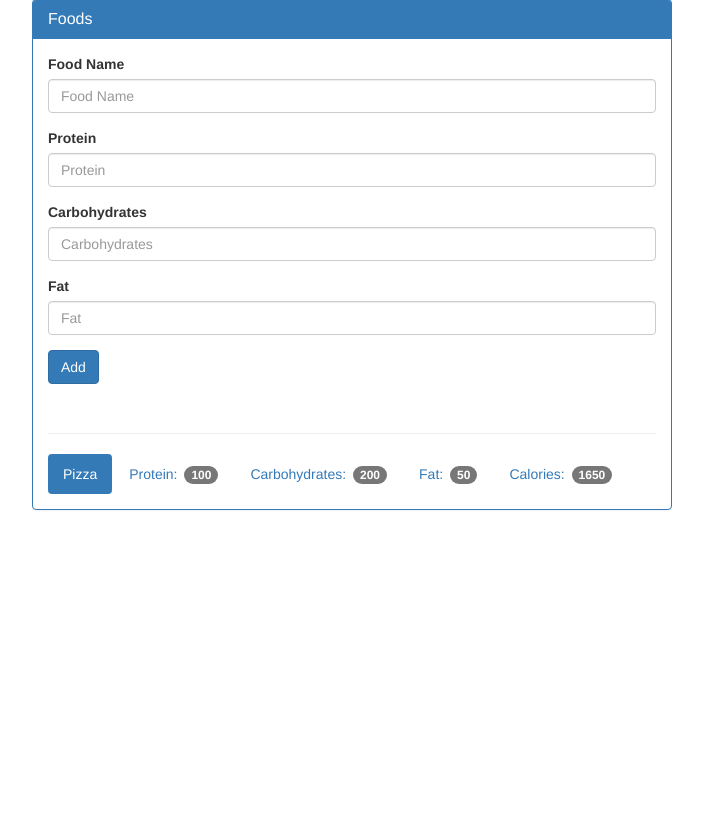
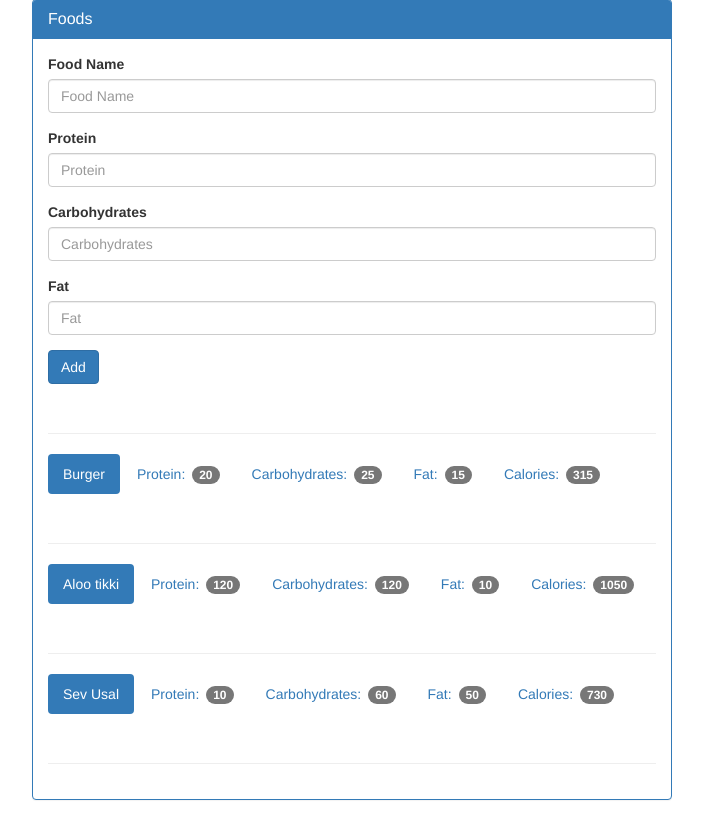
Before and after one commit to Satyadev-Patel/Food-Tracker-App, a Flask app: page /add_food in a window 1280 px wide. Shown: the part 71-891 px from the top of the page, without its empty margins (288-991 px from the left). Before the commit the page ends 581 px from the top, so only its background shows below. Run offline with Flask 2, Linux system fonts and the light colour scheme; data comes from the database, SQL or seed files in the repository; some libraries are stand-ins or nearby versions.

Commit message:
food page updated

```diff
--- a/app.py
+++ b/app.py
@@ -1,6 +1,22 @@
-from flask import Flask, render_template
+from flask import Flask, render_template, g, request
+import sqlite3
 
 app = Flask(__name__)
+
+def connect_db():
+    sql = sqlite3.connect('food_data.db')
+    sql.row_factory = sqlite3.Row
+    return sql
+
+def get_db():
+    if not hasattr(g,'sqlite3'):
+        g.sqlite_db = connect_db()
+    return g.sqlite_db
+
+@app.teardown_appcontext
+def close_db(error):
+    if hasattr(g,'sqlite_db'):
+        g.sqlite_db.close()
 
 @app.route('/')
 def index():
@@ -10,9 +26,24 @@ def index():
 def view():
     return render_template('day.html')
 
-@app.route('/add_food')
+@app.route('/add_food',methods = ['GET','POST'])
 def add_food():
-    return render_template('add_food.html')
+
+    db = get_db()
+
+    if request.method == 'POST':
+        food = request.form['food-name']
+        protein = int(request.form['protein'])
+        carb = int(request.form['carbohydrates'])
+        fat = int(request.form['fat'])
+        calories = protein*4 + carb*4 + fat*9
+
+        db.execute('insert into food (name,protein,carbohydrates,fat,calories) values (?,?,?,?,?)',[food,protein,carb,fat,calories])
+        db.commit()
+
+    cur = db.execute('select name,protein,carbohydrates,fat,calories from food')
+    results = cur.fetchall()
+    return render_template('add_food.html', results = results)
 
 if __name__ == '__main__':
     app.run(debug = True)
--- a/data.sql
+++ b/data.sql
@@ -6,7 +6,7 @@ create table date(
 create table food(
     id integer primary key autoincrement,
     name text not null,
-    protien integer not null,
+    protein integer not null,
     carbohydrates integer not null,
     fat integer not null,
     calories integer not null
--- a/templates/add_food.html
+++ b/templates/add_food.html
@@ -43,35 +43,37 @@
 
             <div class="panel-body">
 
-              <form method="POST" action="/">
+              <form method="POST" action="{{url_for('add_food')}}">
                 <div class="form-group">
                   <label for="food-name">Food Name</label>
-                  <input type="text" class="form-control" id="food-name" placeholder="Food Name">
+                  <input type="text" class="form-control" id="food-name" name = "food-name" placeholder="Food Name">
                 </div>
                 <div class="form-group">
                   <label for="protein">Protein</label>
-                  <input type="number" class="form-control" id="protein" placeholder="Protein">
+                  <input type="number" class="form-control" id="protein" name = "protein" placeholder="Protein">
                 </div>
                 <div class="form-group">
                   <label for="carbohydrates">Carbohydrates</label>
-                  <input type="number" class="form-control" id="carbohydrates" placeholder="Carbohydrates">
+                  <input type="number" class="form-control" id="carbohydrates" name = "carbohydrates" placeholder="Carbohydrates">
                 </div>
                 <div class="form-group">
                   <label for="fat">Fat</label>
-                  <input type="number" class="form-control" id="fat" placeholder="Fat">
+                  <input type="number" class="form-control" id="fat" name = "fat" placeholder="Fat">
                 </div>
                 <button type="submit" class="btn btn-primary">Add</button>
               </form>
 
               <div class="page-header"></div>
-
+              {% for i in results %}
               <ul class="nav nav-pills" role="tablist">
-                <li class="active"><a>Pizza</a></li>
-                <li><a>Protein: <span class="badge">100</span></a></li>
-                <li><a>Carbohydrates: <span class="badge">200</span></a></li>
-                <li><a>Fat: <span class="badge">50</span></a></li>
-                <li><a>Calories: <span class="badge">1650</span></a></li>
+                <li class="active"><a>{{i.name}}</a></li>
+                <li><a>Protein: <span class="badge">{{i.protein}}</span></a></li>
+                <li><a>Carbohydrates: <span class="badge">{{i.carbohydrates}}</span></a></li>
+                <li><a>Fat: <span class="badge">{{i.fat}}</span></a></li>
+                <li><a>Calories: <span class="badge">{{i.calories}}</span></a></li>
               </ul>
+              <div class="page-header"></div>
+              {% endfor %}
             </div>
 
           </div>
```
Also changed, not shown: food_data.db.
